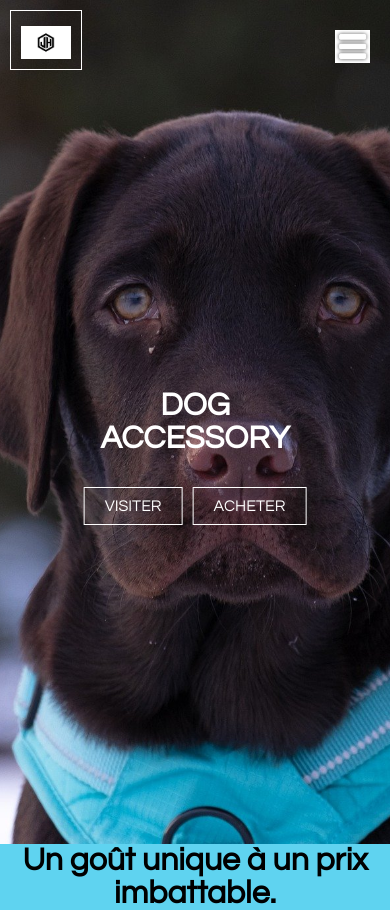
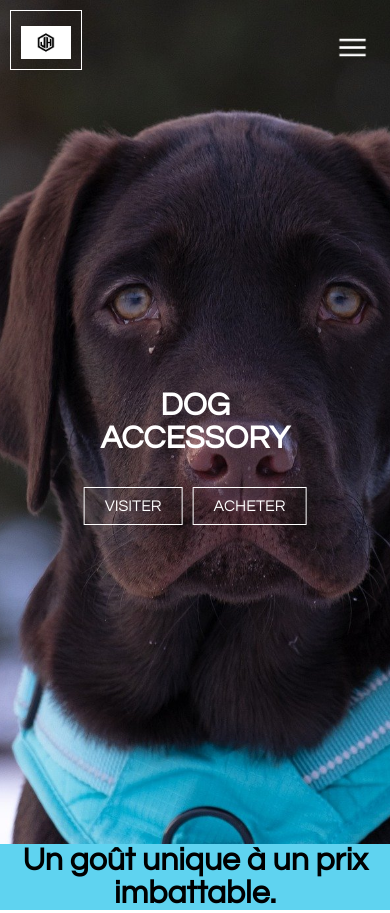
Before and after one commit to Harding10/dogFamily, a plain HTML site: page index.html in a window 390 px wide. Shown: the top 913 px of the page. Drawn offline with Linux system fonts and the light colour scheme; a web font is replaced by a local one.

Commit message:
Update index.html

```diff
--- a/index.html
+++ b/index.html
@@ -29,7 +29,7 @@
                 </ul>
 
             </div>
-            <img src="menu4.jpeg" alt="menu-hanburger" class="menu-hamburger">
+            <img src="menuicone.png" alt="menu-hanburger" class="menu-hamburger">
 
 
         </nav>
```
